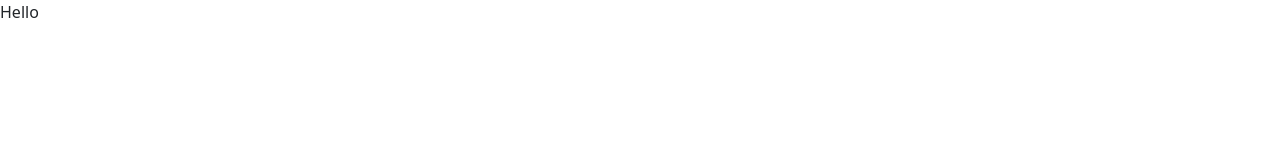
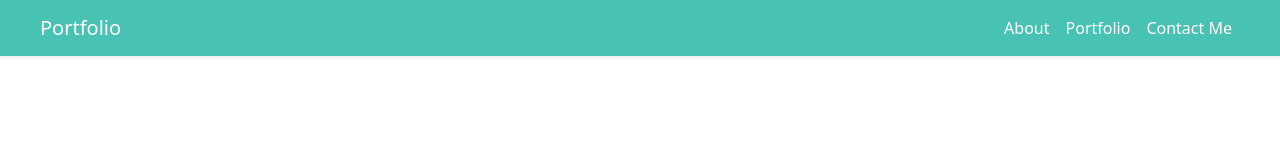
Before and after one commit to Josh-Petty/portfolio, a plain HTML site: page index.html in a window 1280 px wide. Drawn offline with nearby package versions, Linux system fonts and the light colour scheme.

Commit message:
added navbar

```diff
--- a/index.html
+++ b/index.html
@@ -5,11 +5,29 @@
     <meta name="viewport" content="width=device-width, initial-scale=1">
     <title>Josh Petty | Portfolio</title>
     <!-- Bootstrap -->
-    <link href="https://cdn.jsdelivr.net/npm/bootstrap@5.1.1/dist/css/bootstrap.min.css" rel="stylesheet" integrity="sha384-F3w7mX95PdgyTmZZMECAngseQB83DfGTowi0iMjiWaeVhAn4FJkqJByhZMI3AhiU" crossorigin="anonymous">
+    <link href="https://cdn.jsdelivr.net/npm/bootstrap@5.3.0-alpha3/dist/css/bootstrap.min.css" rel="stylesheet" integrity="sha384-KK94CHFLLe+nY2dmCWGMq91rCGa5gtU4mk92HdvYe+M/SXH301p5ILy+dN9+nJOZ" crossorigin="anonymous">
     <link href="style.css" rel="stylesheet" type="text/css" />
   </head>
   <body>
-    <div>Hello</div>
+
+    <!-- Navbar -->
+
+    <nav class="navbar navbar-expand-lg shadow-sm">
+      <div class="container-fluid">
+        <a class="navbar-brand text-white" href="#">Portfolio</a>
+        <button class="navbar-toggler" type="button" data-bs-toggle="collapse" data-bs-target="#navbarNavAltMarkup" aria-controls="navbarNavAltMarkup" aria-expanded="false" aria-label="Toggle navigation">
+          <span class="navbar-toggler-icon"></span>
+        </button>
+        <div class="collapse navbar-collapse" id="navbarNavAltMarkup">
+          <div class="navbar-nav ms-auto">
+            <a class="nav-link text-white" href="#about">About</a>
+            <a class="nav-link text-white" href="#portfolio">Portfolio</a>
+            <a class="nav-link text-white" href="#contact">Contact Me</a>
+          </div>
+        </div>
+      </div>
+    </nav>
+
     <!-- JavaScript Bundle with Popper -->
     <script src="https://cdn.jsdelivr.net/npm/bootstrap@5.1.1/dist/js/bootstrap.bundle.min.js" integrity="sha384-/bQdsTh/da6pkI1MST/rWKFNjaCP5gBSY4sEBT38Q/9RBh9AH40zEOg7Hlq2THRZ" crossorigin="anonymous"></script>
   </body>
--- a/style.css
+++ b/style.css
@@ -0,0 +1,10 @@
+/* Navbar */
+
+.navbar {
+  background-color: #48C2B3;
+}
+
+.container-fluid {
+  padding-left: 40px;
+  padding-right: 40px;
+}
```
